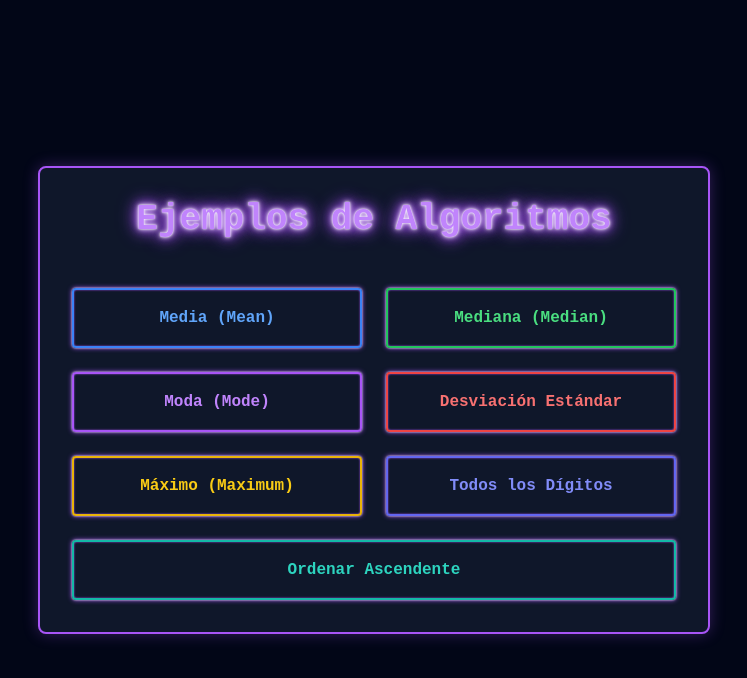
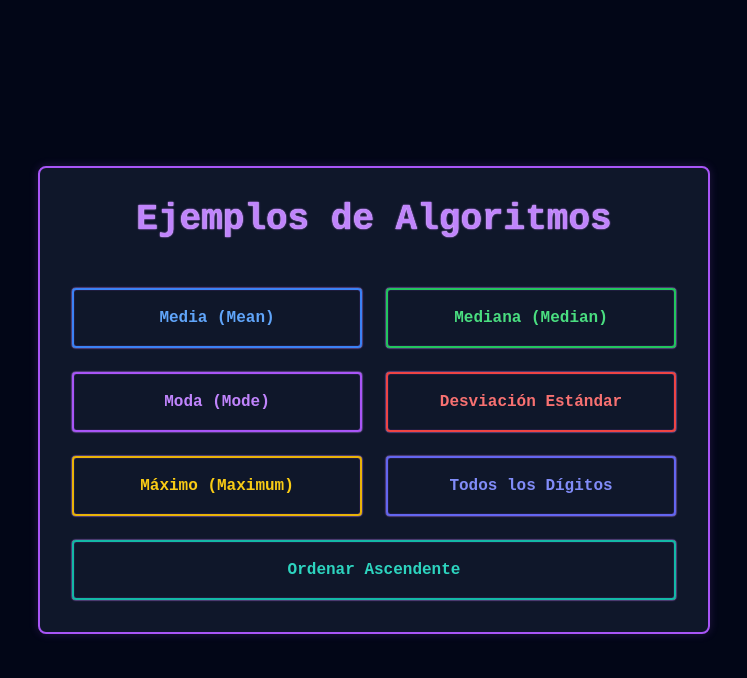
Before and after one commit to kurokirasama/basic-algorithms, a website: page index.html in a window 1280 px wide. Shown: the whole page, without its empty margins (266-1013 px from the left). Drawn offline with nearby package versions, Linux system fonts and the light colour scheme; a web font is replaced by a local one.

Commit message:
fix(ui): Reduce glow intensity further on landing page

```diff
--- a/index.html
+++ b/index.html
@@ -16,15 +16,15 @@
       font-family: 'Monocraft', monospace;
     }
     .neon-text {
-      text-shadow: 0 0 2px #fff, 0 0 5px #fff, 0 0 10px #a855f7, 0 0 15px #a855f7, 0 0 20px #a855f7;
+      text-shadow: 0 0 1px #fff, 0 0 2px #a855f7;
     }
     .neon-border {
-      box-shadow: 0 0 2px #fff, 0 0 5px #a855f7, inset 0 0 2px #a855f7;
+      box-shadow: 0 0 1px #fff, 0 0 2px #a855f7, inset 0 0 1px #a855f7;
     }
   </style>
 </head>
 <body class="bg-slate-950 min-h-screen flex flex-col items-center justify-center text-slate-100 p-4">
-  <div class="bg-slate-900 border-2 border-purple-500 p-8 rounded-lg shadow-[0_0_15px_rgba(168,85,247,0.3)] max-w-2xl w-full text-center">
+  <div class="bg-slate-900 border-2 border-purple-500 p-8 rounded-lg shadow-[0_0_10px_rgba(168,85,247,0.2)] max-w-2xl w-full text-center">
     <h1 class="text-4xl font-bold mb-12 text-purple-400 neon-text">Ejemplos de Algoritmos</h1>
     <div class="grid grid-cols-1 md:grid-cols-2 gap-6">
       <a href="WEB/mean/index.html" class="border-2 border-blue-500 hover:bg-blue-500/20 text-blue-400 font-bold py-4 px-4 rounded transition duration-300 neon-border">
```
Also changed, not shown: tests/glow_reduction.test.js (+2 -2 lines).
